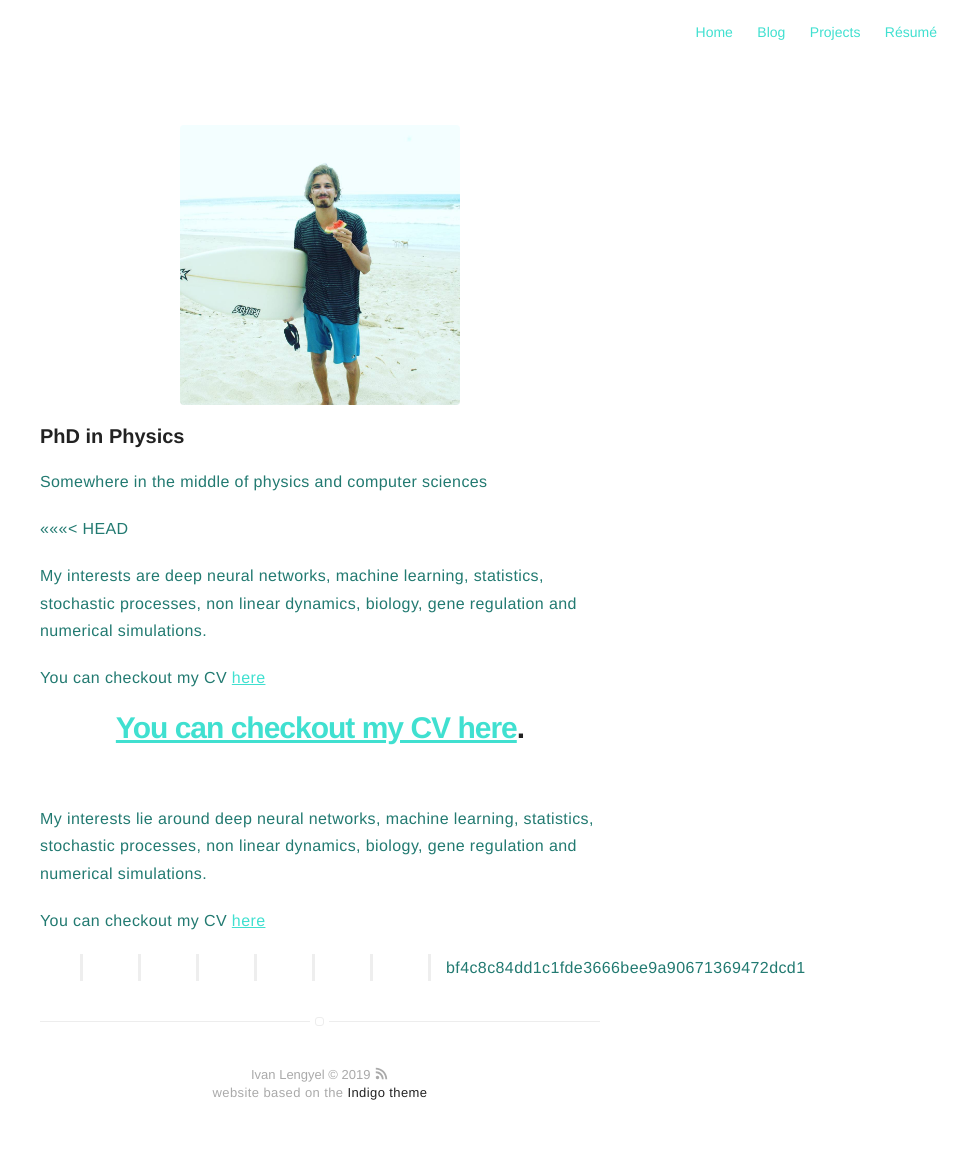
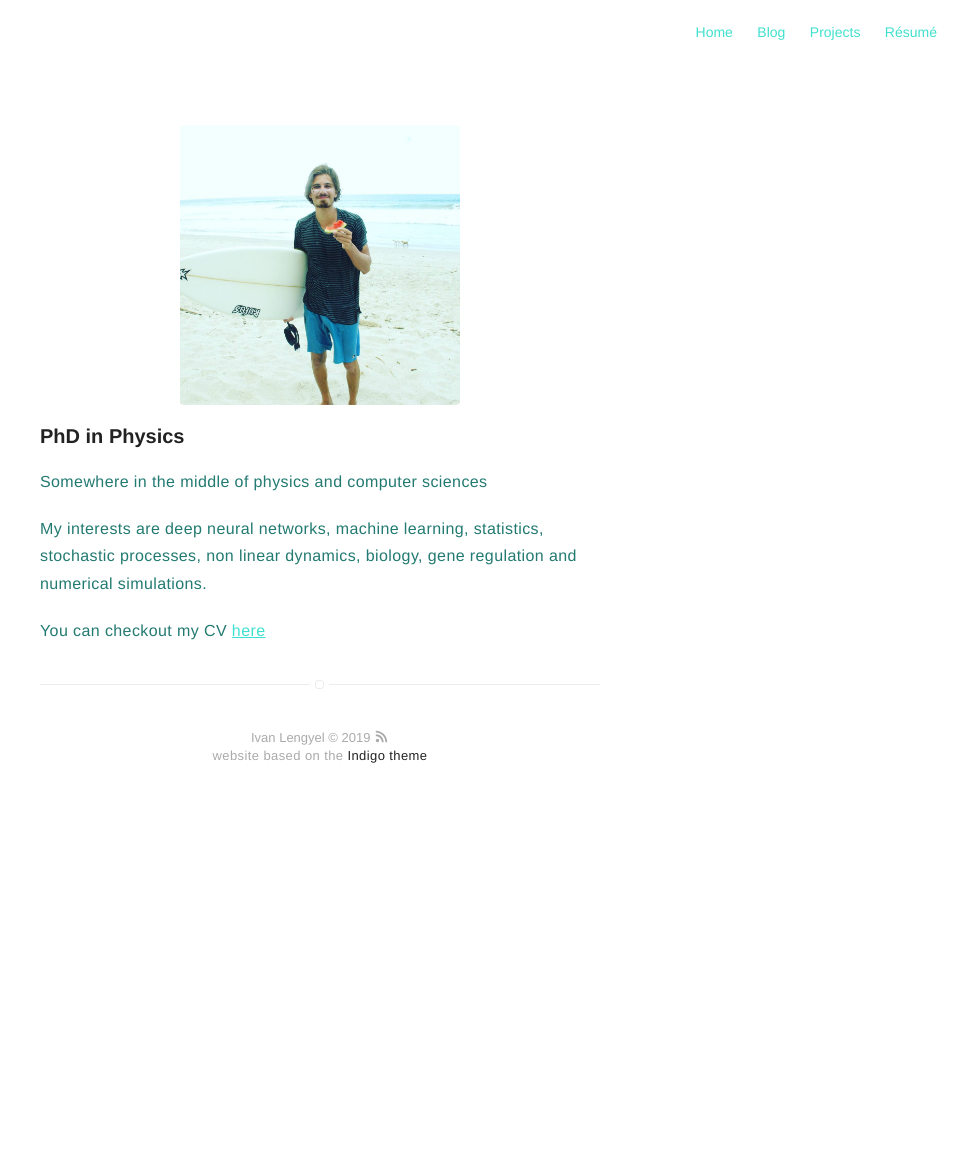
Before and after one commit to ivanlen/ivanlen.github.io, a Jekyll site: the page built from about.md, in a window 1280 px wide. Shown: the whole page, without its empty margins (320-1280 px from the left). Built offline with Jekyll 4.4.1, drawn with Linux system fonts in a browser that asks for light colours; after the commit the page ends 900 px from its top, so only the background shows below that.

Commit message:
blogpost support thumbs and external links

```diff
--- a/_includes/blog-post.html
+++ b/_includes/blog-post.html
@@ -1,6 +1,6 @@
 <div class="item {% if post.star %}star{% endif %}">
-    <a href="{{ post.url }}" ><img src="{{ post.thumbnail }}" />
-    <a class="url" href="{{ site.url }}{{ post.url }}">
+    <a class="image-thumb" href="{% if post.externalLink %}{{ post.externalLink }}{% else %}{{ site.url }}{{ post.url }}{% endif %}" ><img src="{{ post.thumbnail }}" width="200" />
+    <a class="url" href="{% if post.externalLink %}{{ post.externalLink }}{% else %}{{ site.url }}{{ post.url }}{% endif %}">
         <aside class="date"><time datetime="{{ post.date | date:"%d-%m-%Y" }}">{{ post.date | date: "%b %d %Y" }}</time></aside>
         <h3 class="title">{{ post.title }}</h3>
     </a>
--- a/_posts/2019-02-24-synthetic-mars-surface-images.markdown
+++ b/_posts/2019-02-24-synthetic-mars-surface-images.markdown
@@ -13,6 +13,7 @@
 category: blog
 author: ivanlen
 description: Some examples of synthetic images of Mars' surface generated with a Generative Adversarial Network
+externalLink: https://medium.com/@ivalengy/synthetic-images-of-mars-using-the-stylegan-e4144901bdde
 ---
 
 ## Summary:
--- a/_sass/pages/post.sass
+++ b/_sass/pages/post.sass
@@ -32,6 +32,11 @@
         text-decoration: none
         display: inline-block
 
+    > .image-thumb
+        display: block
+        margin-left: auto
+        margin-right: auto
+
     // general style
     > h2,
     > h3,
--- a/about.md
+++ b/about.md
@@ -8,18 +8,9 @@
 
 <p>Somewhere in the middle of physics and computer sciences </p>
 
-<<<<<<< HEAD
 <p>My interests are deep neural networks, machine learning, statistics, stochastic processes, non linear dynamics, biology, gene regulation and numerical simulations.</p>
 
 You can checkout my CV <a href="{{ site.url }}/assets/Lengyel_CV.pdf" target="_blank">here</a>
-
-[You can checkout my CV here](/assets/Lengyel_cv.pdf).
-=======
-<p>My interests lie around deep neural networks, machine learning, statistics, stochastic processes, non linear dynamics, biology, gene regulation and numerical simulations.</p>
-
-You can checkout my CV <a href="{{ site.url }}/assets/Lengyel_CV.pdf" target="_blank">here</a>
-
->>>>>>> bf4c8c84dd1c1fde3666bee9a90671369472dcd1
 
 <!---
 <h2>Skills</h2>
```
Also changed, not shown: other parts of _posts/2019-02-24-synthetic-mars-surface-images.markdown (+1 -1 lines).
